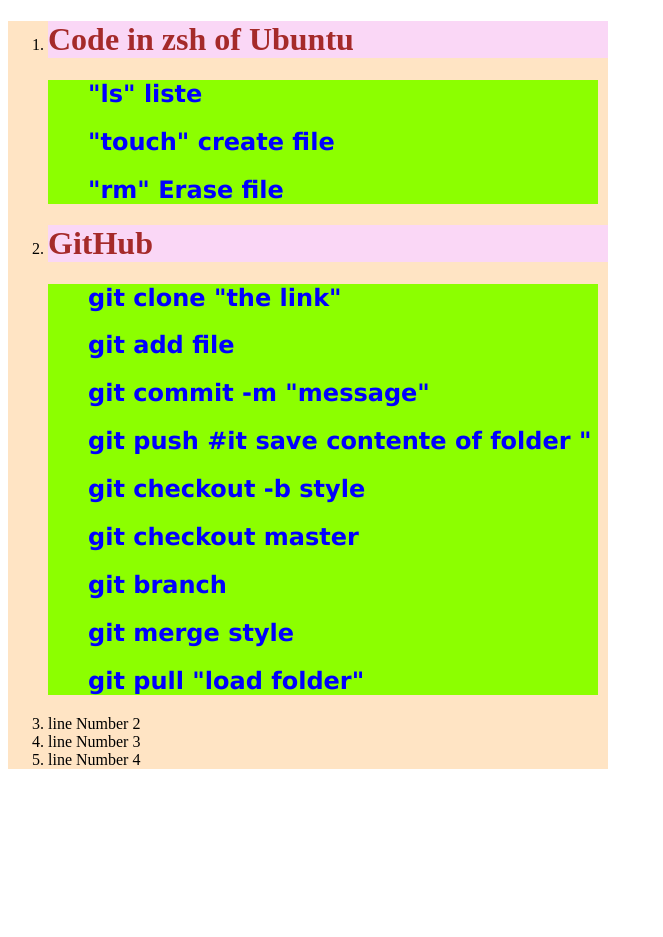
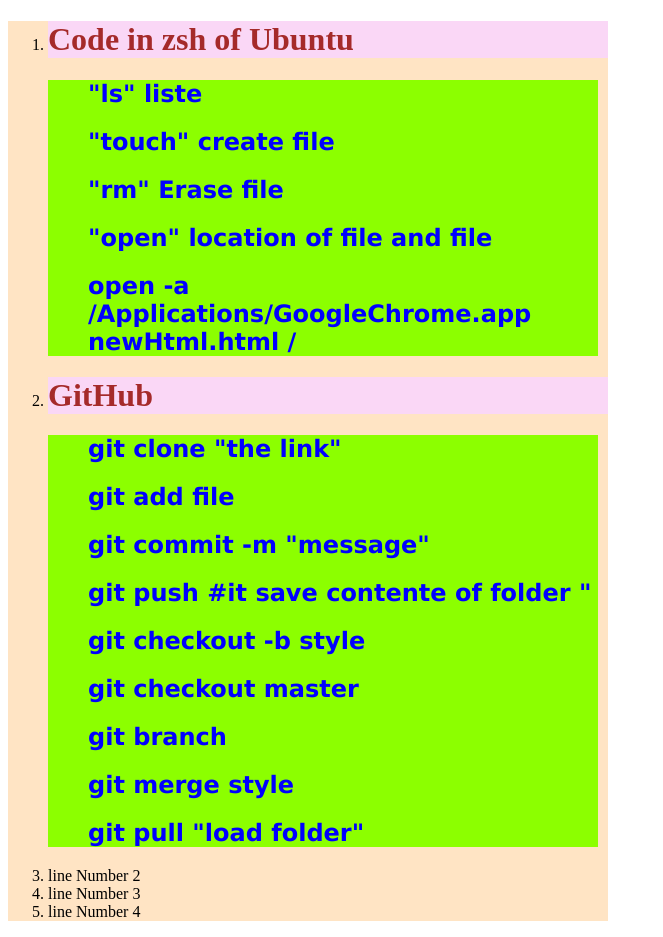
Before and after one commit to kaderbendjebbar/hello, a plain HTML site: page index.html in a window 1280 px wide. Shown: the whole page, without its empty margins (0-663 px from the left). Before the commit the page ends 800 px from the top, so only its background shows below. Drawn offline with Linux system fonts and the light colour scheme.

Commit message:
second Modifcation

```diff
--- a/index.html
+++ b/index.html
@@ -37,7 +37,9 @@ li>h1{
         <h2>"ls" liste </h2>
         <h2>"touch" create file</h2>
         <h2>"rm" Erase file</h2>
-        <h2></h2>
+        <h2>"open" location of file and file</h2>
+        <h2>open -a /Applications/GoogleChrome.app newHtml.html /</h2>
+
     </ul>
     <li><h1>GitHub</h1></li>
    <ul>
@@ -46,10 +48,16 @@ li>h1{
     <h2>git commit -m "message"</h2>
     <h2>git push  #it save contente of folder " </h2>
 
+    <!-- creation d'une branche style -->
     <h2>git checkout -b style</h2>
+
+    <!-- aller a la branche master -->
     <h2>git checkout master</h2>
+
+    <!-- montre les banches -->
     <h2>git branch</h2>
 
+    <!-- merger master avec style -->
     <h2>git merge style</h2>
 
 
```
